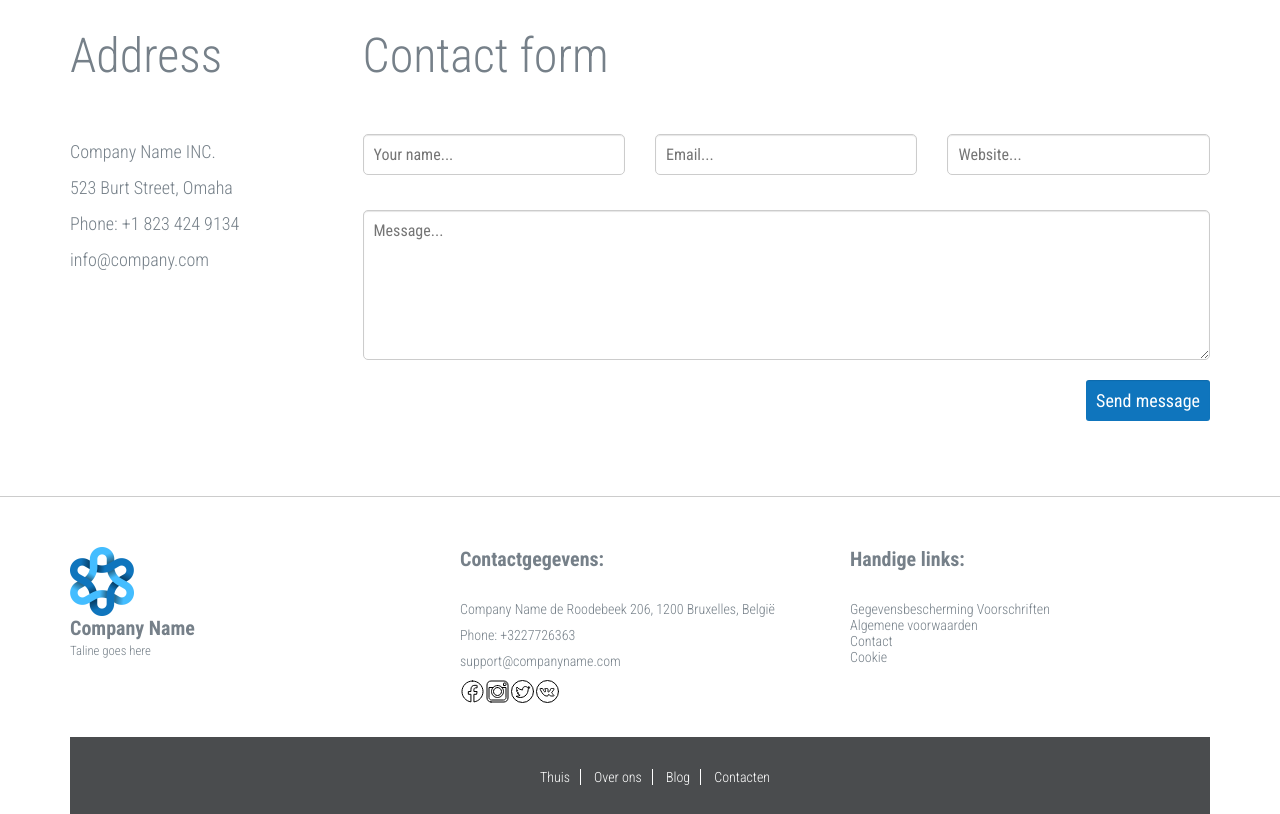
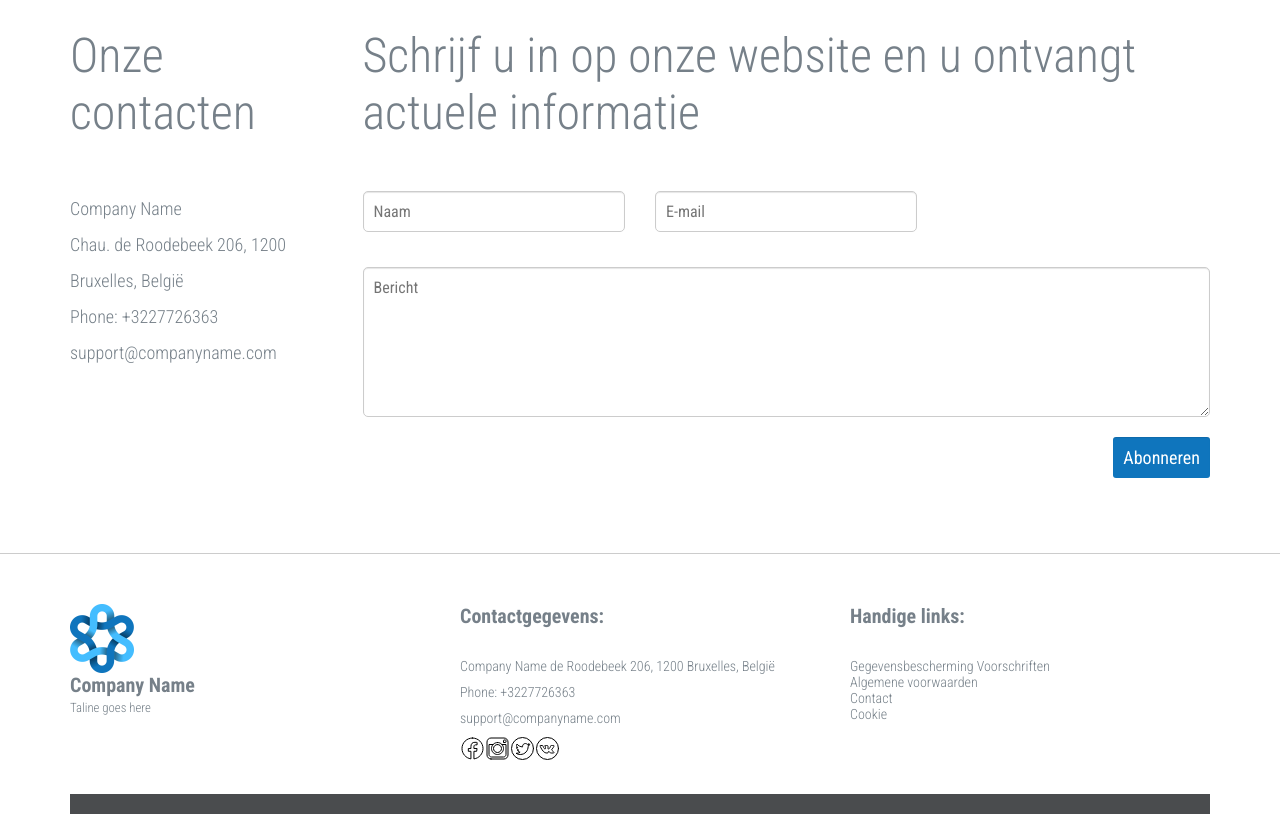
Before and after one commit to alohabro95/LuckyGroup_test, a plain HTML site: page contact.html in a window 1280 px wide. Shown: the part 1136-1950 px from the top of the page. Drawn offline with Linux system fonts and the light colour scheme; some packages are replaced by stand-ins of ours.

Commit message:
refactor: change form

```diff
--- a/contact.html
+++ b/contact.html
@@ -73,31 +73,31 @@
 
 					<div class="row">
 						<div class="col-md-3">
-							<h2 class="section-title text-left">Address</h2>
+							<h2 class="section-title text-left">Onze contacten</h2>
 
 							<div class="contact-detail">
 								<address>
-									<p>Company Name INC. <br>
-										523 Burt Street, Omaha</p>
+									<p>Company Name <br>
+										Chau. de Roodebeek 206, 1200 Bruxelles, België</p>
 
-									<p>Phone: +1 823 424 9134
-										info@company.com</p>
+									<p>Phone: +3227726363
+										support@сompanyname.com</p>
 								</address>
 							</div>
 						</div>
 						<div class="col-md-9">
-							<h2 class="section-title text-left">Contact form</h2>
+							<h2 class="section-title text-left">Schrijf u in op onze website en u ontvangt actuele
+								informatie</h2>
 							<form action="#" class="contact-form">
 								<div class="row">
-									<div class="col-md-4"><input type="text" placeholder="Your name..."></div>
-									<div class="col-md-4"><input type="text" placeholder="Email..."></div>
-									<div class="col-md-4"><input type="text" placeholder="Website..."></div>
+									<div class="col-md-4"><input type="text" placeholder="Naam"></div>
+									<div class="col-md-4"><input type="text" placeholder="E-mail"></div>
 								</div>
 
-								<textarea placeholder="Message..."></textarea>
+								<textarea placeholder="Bericht"></textarea>
 
 								<p class="text-right">
-									<input type="submit" value="Send message">
+									<input type="submit" value="Abonneren">
 								</p>
 							</form>
 
```
